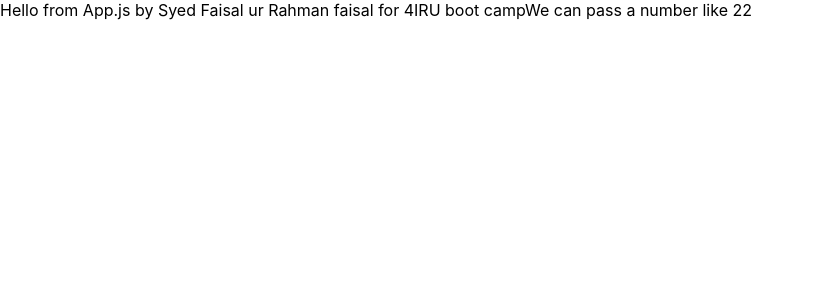
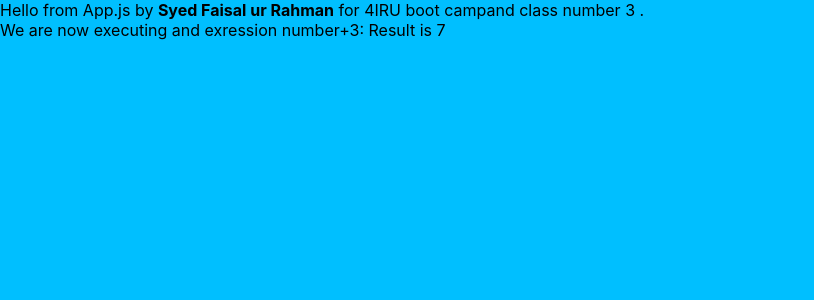
Before and after one commit to faisalrahman36/react_bc3, a React (Create React App) app: page / in a window 1280 px wide. Shown: the top 300 px of the page, without its empty margins (0-814 px from the left). Built offline with nearby package versions, Linux system fonts and the light colour scheme.

Commit message:
bc3 assignment

```diff
--- a/src/App.js
+++ b/src/App.js
@@ -1,9 +1,14 @@
 import React from 'react';
 import './App.css';
 
+
 function App(props) {
-return <div>Hello from App.js by Syed Faisal ur Rahman {props.name} for {props.course}
-We can pass a number like {props.number}</div>
+return <div>Hello from App.js by <strong>{props.name}</strong> for {props.course}
+and class number {props.cnumber} .  <br/>
+
+We are now executing and exression number+3: Result is {props.number + 3}
+
+</div>
 }
 /*
 WE CAN ALSO DO THIS by using destructuring
--- a/src/index.css
+++ b/src/index.css
@@ -5,6 +5,7 @@ body {
     sans-serif;
   -webkit-font-smoothing: antialiased;
   -moz-osx-font-smoothing: grayscale;
+  background-color: deepskyblue;
 }
 
 code {
--- a/src/index.js
+++ b/src/index.js
@@ -7,7 +7,7 @@ import * as serviceWorker from './serviceWorker';
 
 
 ReactDOM.render(
-  <div><App name="faisal" course="4IRU boot camp" number={22}/></div>,
+  <div><App name="Syed Faisal ur Rahman" course="4IRU boot camp" cnumber={3} number={4}/></div>,
   document.getElementById('root')
 );
 
```
